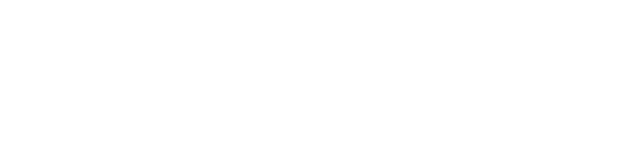
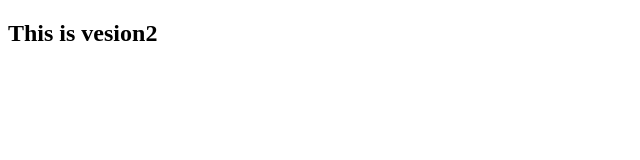
Before and after one commit to Pooja933119/MyRepoNew, a plain HTML site: page index.html in a window 1280 px wide. Shown: the whole page, without its empty margins (0-640 px from the left). Drawn offline with Linux system fonts and the light colour scheme.

Commit message:
This is V2

```diff
--- a/index.html
+++ b/index.html
@@ -6,6 +6,6 @@
     <title>Document</title>
 </head>
 <body>
-
+   <h2>This is vesion2</h2>
 </body>
 </html>
```
